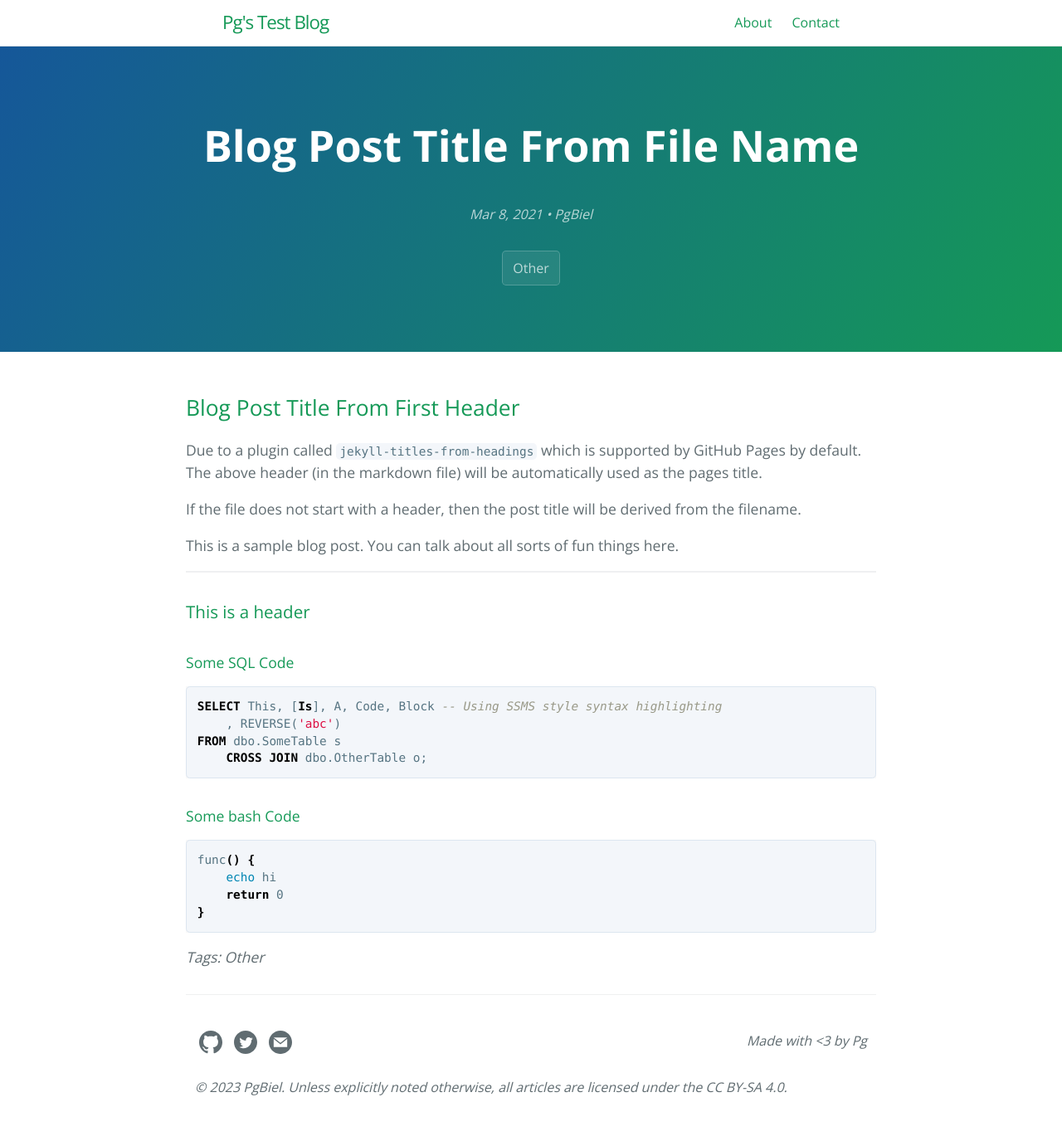
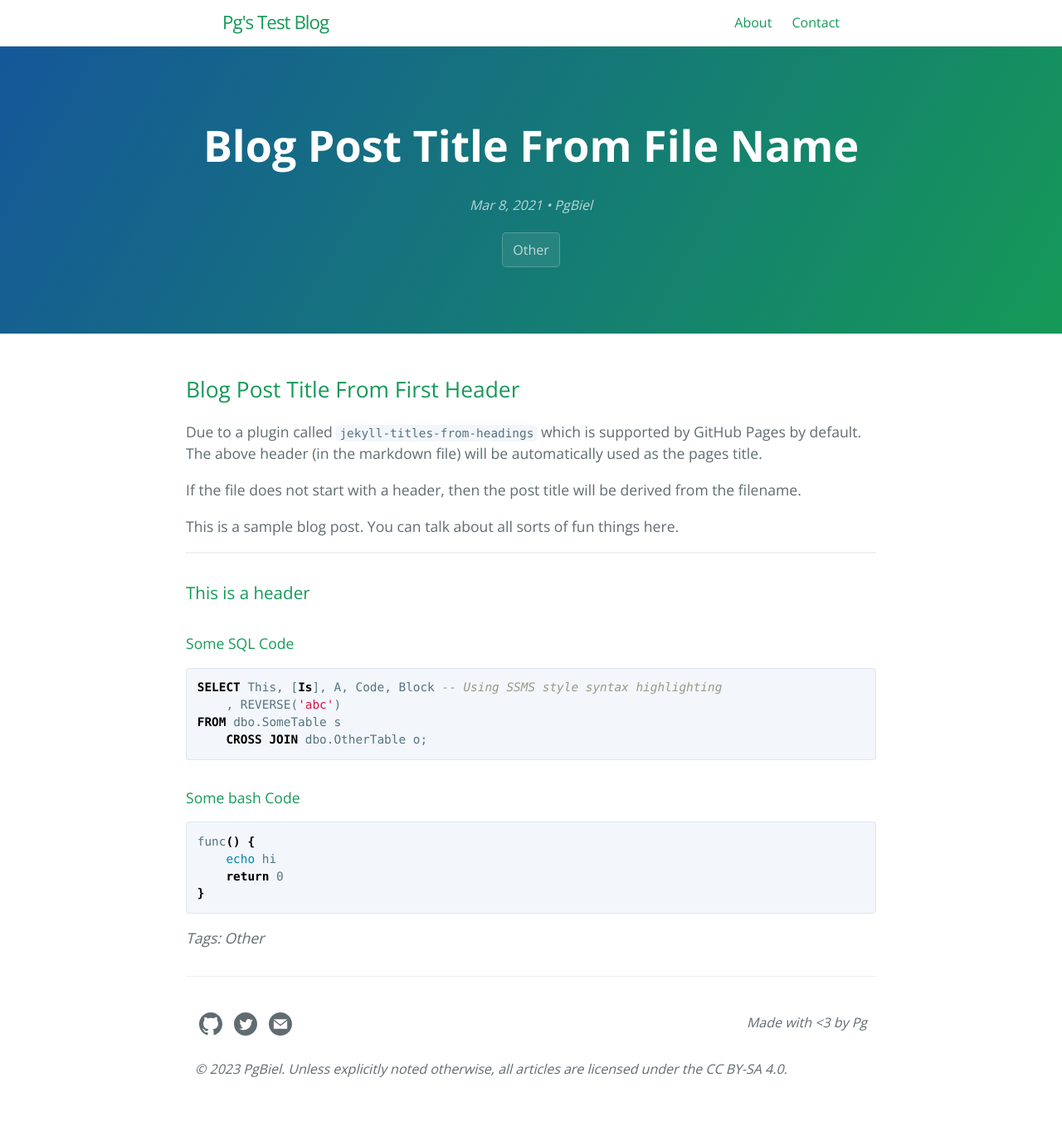
Before and after one commit to PgBiel/blog-test, a Jekyll site: the page built from _posts/2021-03-08-blog-post-title-from-file-name.md, in a window 1280 px wide. Shown: the whole page at 83% size. Built offline with Jekyll 4.4.1, drawn with Linux system fonts in a browser that asks for light colours; after the commit the page ends 1359 px from its top, so only the background shows below that.

Commit message:
reduce title paddings a bit

```diff
--- a/_sass/jekyll-theme-cayman-blog.scss
+++ b/_sass/jekyll-theme-cayman-blog.scss
@@ -143,7 +143,7 @@ a {
 }
 
 .project-tagline {
-  margin-bottom: 2rem;
+  margin-bottom: 1.3rem;
   font-weight: normal;
   opacity: 0.7;
 
@@ -180,7 +180,7 @@ a {
 }
 
 .post-tags {
-  margin-top: 2rem;
+  margin-top: 1.3rem;
 }
 
 .tag-btn {
```
